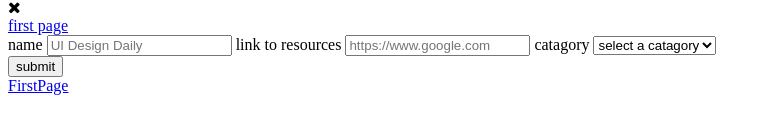
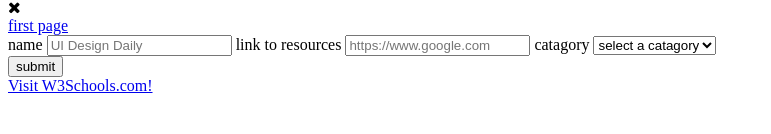
Before and after one commit to Theerthakumar14/Theertha98.github.io, a plain HTML site: page index.html in a window 1280 px wide. Shown: the part 128-262 px from the top of the page, without its empty margins (0-771 px from the left). Drawn offline with Linux system fonts and the light colour scheme.

Commit message:
Update index.html

```diff
--- a/index.html
+++ b/index.html
@@ -36,7 +36,7 @@
                     <div class="button">
                         <button class="submit-button">submit</button>
                     </div>
-                     <a href ="FirstPage.html"> FirstPage </a>
+                    <a href="FirstPage.html">Visit W3Schools.com!</a>
                 </form>
         </div>
 
```
